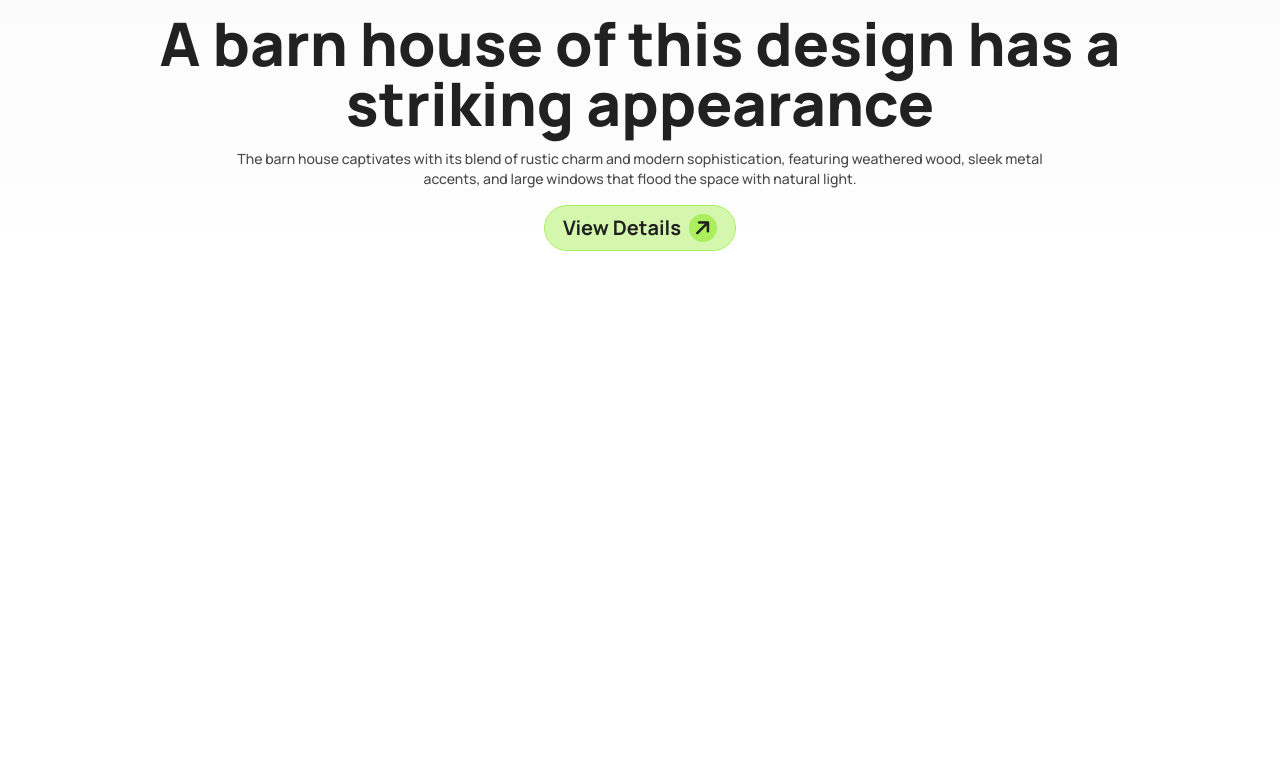
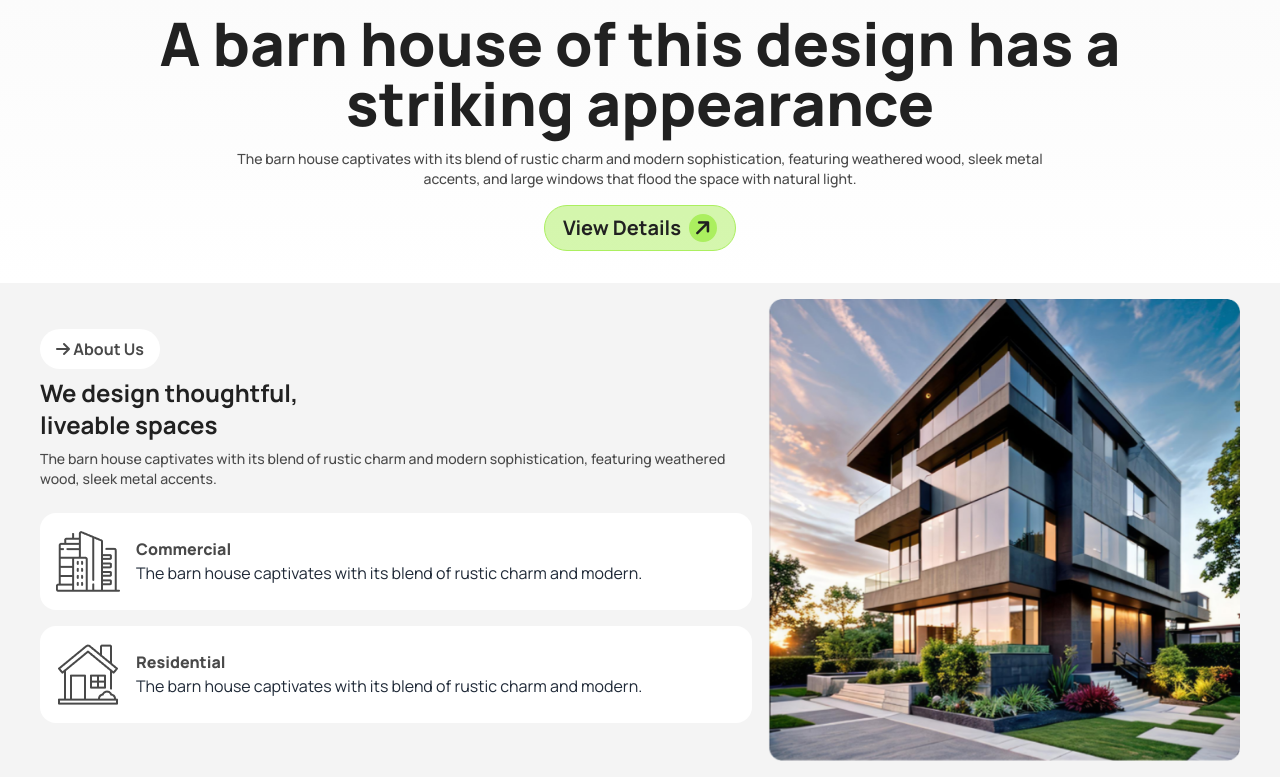
Before and after one commit to lukmanxpert/Rinterio, a plain HTML site: page index.html in a window 1280 px wide. Shown: the part 493-1270 px from the top of the page. Before the commit the page ends 800 px from the top, so only its background shows below. Drawn offline with nearby package versions, Linux system fonts and the light colour scheme.

Commit message:
added main 1st section

```diff
--- a/index.html
+++ b/index.html
@@ -34,7 +34,7 @@
 </head>
 
 <body class="manrope bg-[#f4f4f4]">
-    <header class="px-4 py-4 md:px-8 lg:px-10 mx-auto bg-gradient-to-t from-white to-[#f4f4f4]">
+    <header class="p-4 md:px-8 lg:px-10 bg-gradient-to-t from-white to-[#f4f4f4]">
         <!-- navigation bar start -->
         <nav class="flex justify-between items-center">
             <div class="flex items-center flex-1">
@@ -50,7 +50,8 @@
                 <a class="text-base text-[#737373]" href="">Contact Us</a>
             </div>
             <div class="hidden md:inline-flex gap-3 items-center">
-                <button class="h-10 w-10 bg-white rounded-[50%] ml-6"><i class="fa-solid fa-magnifying-glass"></i></button>
+                <button class="h-10 w-10 bg-white rounded-[50%] ml-6"><i
+                        class="fa-solid fa-magnifying-glass"></i></button>
                 <button class="h-10 w-10 bg-white rounded-[50%]"><i class="fa-solid fa-cart-shopping"></i></button>
                 <button class="bg-[#ABEF5F] rounded-[32px] p-4 font-extrabold text-xl text-[#1C1C1C]">Book Consult <i
                         class="fa-solid fa-arrow-right -rotate-45 bg-black text-white p-1 rounded-[50%] ml-2 h-7 w-7"></i></button>
@@ -91,12 +92,50 @@
         <!-- hero secion ends -->
     </header>
     <main>
-        <!-- main banner section start -->
-
-        <!-- main banner section ends -->
+        <!-- main 1st section start -->
+        <section class="p-4 md:px-8 lg:px-10 flex flex-col lg:flex-row justify-between items-center gap-4 ">
+            <!-- main 1st section -->
+            <div>
+                <!-- div desc -->
+                <div class="text-center lg:text-left">
+                    <button class="bg-white py-2 px-4 rounded-3xl text-base font-bold text-[#494949]"><i
+                            class="fa-solid fa-arrow-right"></i> About Us</button>
+                    <h2 class="font-bold text-2xl text-[#212121] py-2">We design thoughtful, <br> liveable spaces</h2>
+                    <p class="font-medium text-sm text-[#494949] mb-4">The barn house captivates with its blend of rustic charm and modern sophistication, featuring
+                        weathered wood, sleek metal accents.</p>
+                </div>
+                <!-- div cards -->
+                <div class="md:flex md:gap-4 lg:gap-0 lg:flex-col">
+                    <!-- card 01 -->
+                    <div class="flex gap-4 items-center bg-white rounded-2xl my-2 p-4">
+                        <div>
+                            <img src="./assets/commercial.png" alt="">
+                        </div>
+                        <div>
+                            <h3 class="text-base font-extrabold text-[#494949]">Commercial</h3>
+                            <p>The barn house captivates with its blend of rustic charm and modern.</p>
+                        </div>
+                    </div>
+                    <!-- card 02 -->
+                    <div class="flex gap-4 items-center bg-white rounded-2xl my-2 p-4">
+                        <div>
+                            <img src="./assets/residential.png" alt="">
+                        </div>
+                        <div>
+                            <h3 class="text-base font-extrabold text-[#494949]">Residential</h3>
+                            <p>The barn house captivates with its blend of rustic charm and modern.</p>
+                        </div>
+                    </div>
+                </div>
+            </div>
+            <!-- main 2nd div -->
+            <div>
+                <img class="max-w-full" src="./assets/Rectangle.png" alt="">
+            </div>
+        </section>
+        <!-- main 1st section ends -->
     </main>
     <footer>
-        <!-- <i class="fa-solid fa-bars text-[#737373]"></i> -->
     </footer>
 </body>
 
```
